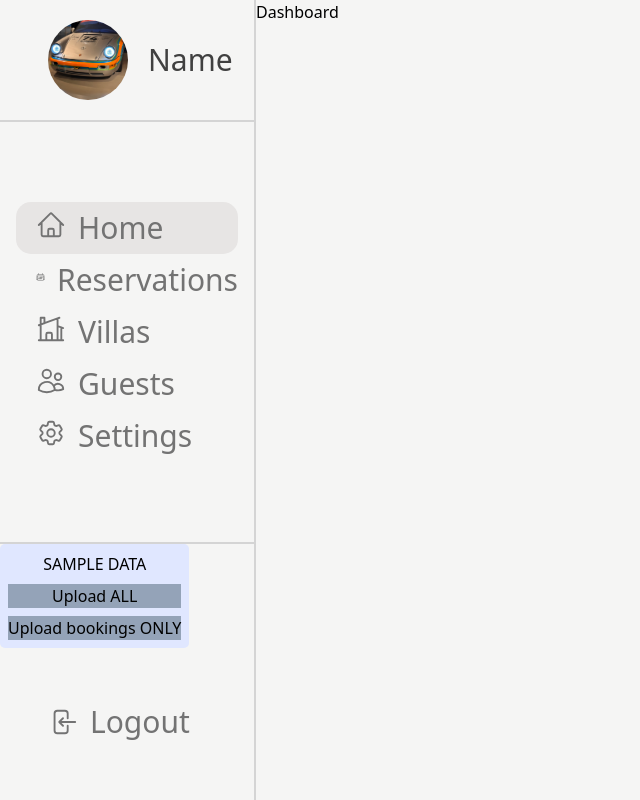
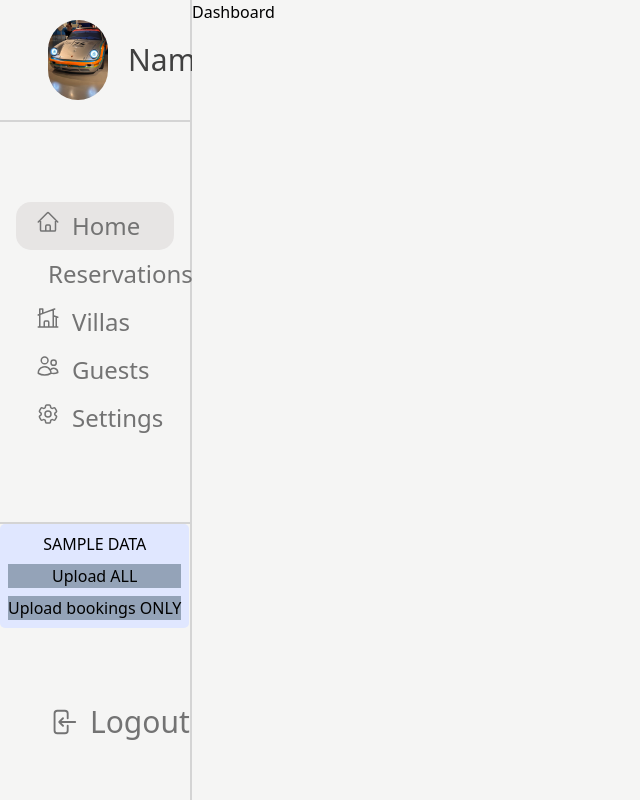
Before and after one commit to MaciekPanek/Dashboard, a React (Vite) app: page / in a window 1280 px wide. Shown: the whole page, without its empty margins (0-640 px from the left). Built offline with nearby package versions, Linux system fonts and the light colour scheme.

Commit message:
updated navbar

```diff
--- a/src/AppLayout.jsx
+++ b/src/AppLayout.jsx
@@ -6,7 +6,7 @@ function AppLayout() {
     <div className=" flex flex-row ">
       <NavBar />
 
-      <main className=" absolute left-[20%] flex-1 w-4/5">
+      <main className=" absolute left-[15%] flex-1 w-[85%]">
         <Outlet />
       </main>
     </div>
--- a/src/features/navigation/NavItem.jsx
+++ b/src/features/navigation/NavItem.jsx
@@ -2,7 +2,7 @@ import { NavLink } from "react-router-dom";
 
 function NavItem({ to, children }) {
   return (
-    <li className=" text-3xl text-neutral-500   w-full  ">
+    <li className=" text-2xl text-neutral-500   w-full  ">
       <NavLink
         className="flex flex-row gap-3 py-2 pl-5 "
         to={to}
--- a/src/features/navigation/Navbar.jsx
+++ b/src/features/navigation/Navbar.jsx
@@ -13,7 +13,7 @@ import {
 function Navbar() {
   return (
     <>
-      <nav className="bg-stone-100 h-screen w-1/5 flex items-start border-r-2 border-r-neutral-300   flex-col  fixed ">
+      <nav className="bg-stone-100 h-screen w-[15%] flex items-start border-r-2 border-r-neutral-300   flex-col  fixed ">
         <div className="flex items-center gap-5 border-b-2 border-b-neutral-300 py-5 w-full pl-12  ">
           <img
             src="/photo.jpeg"
```
